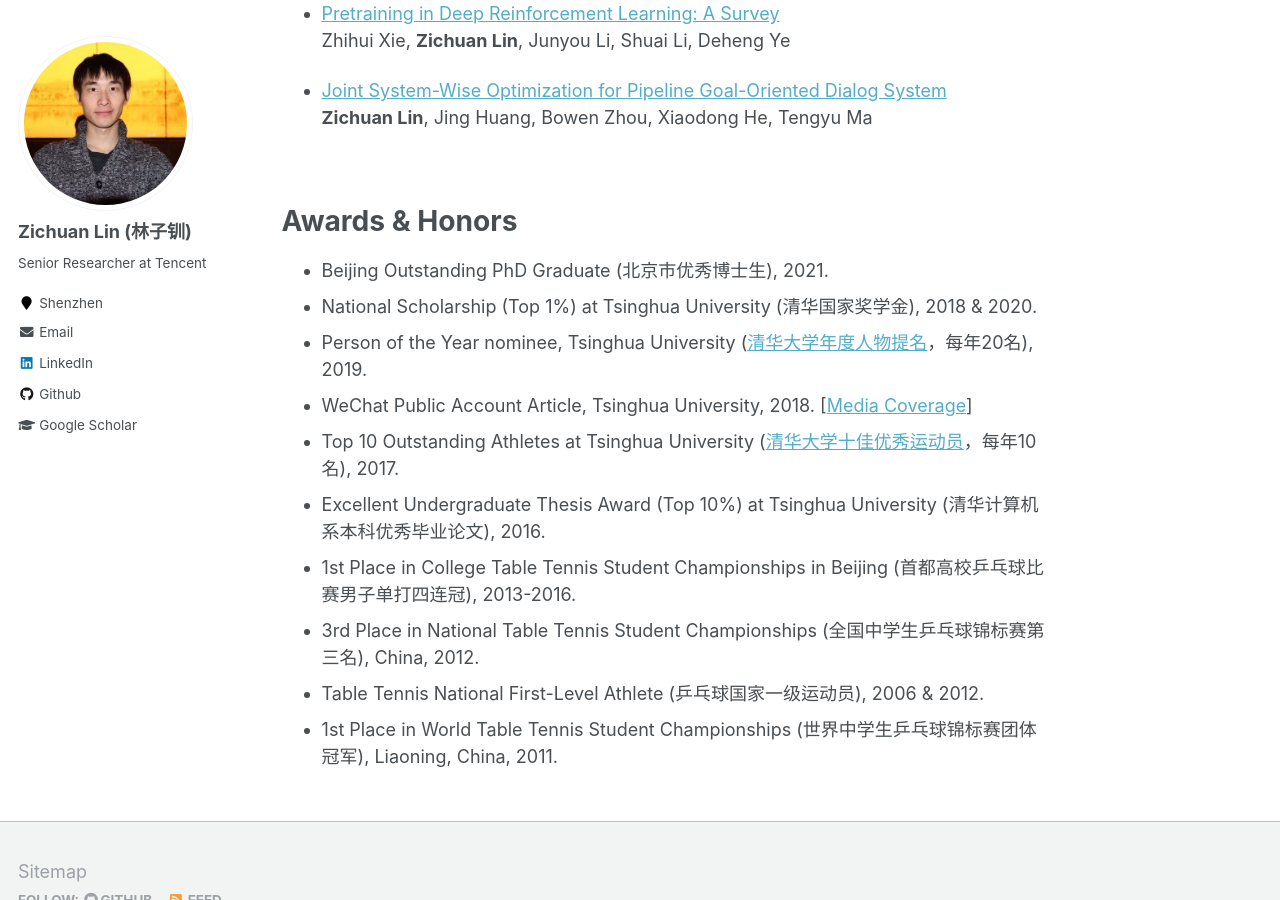
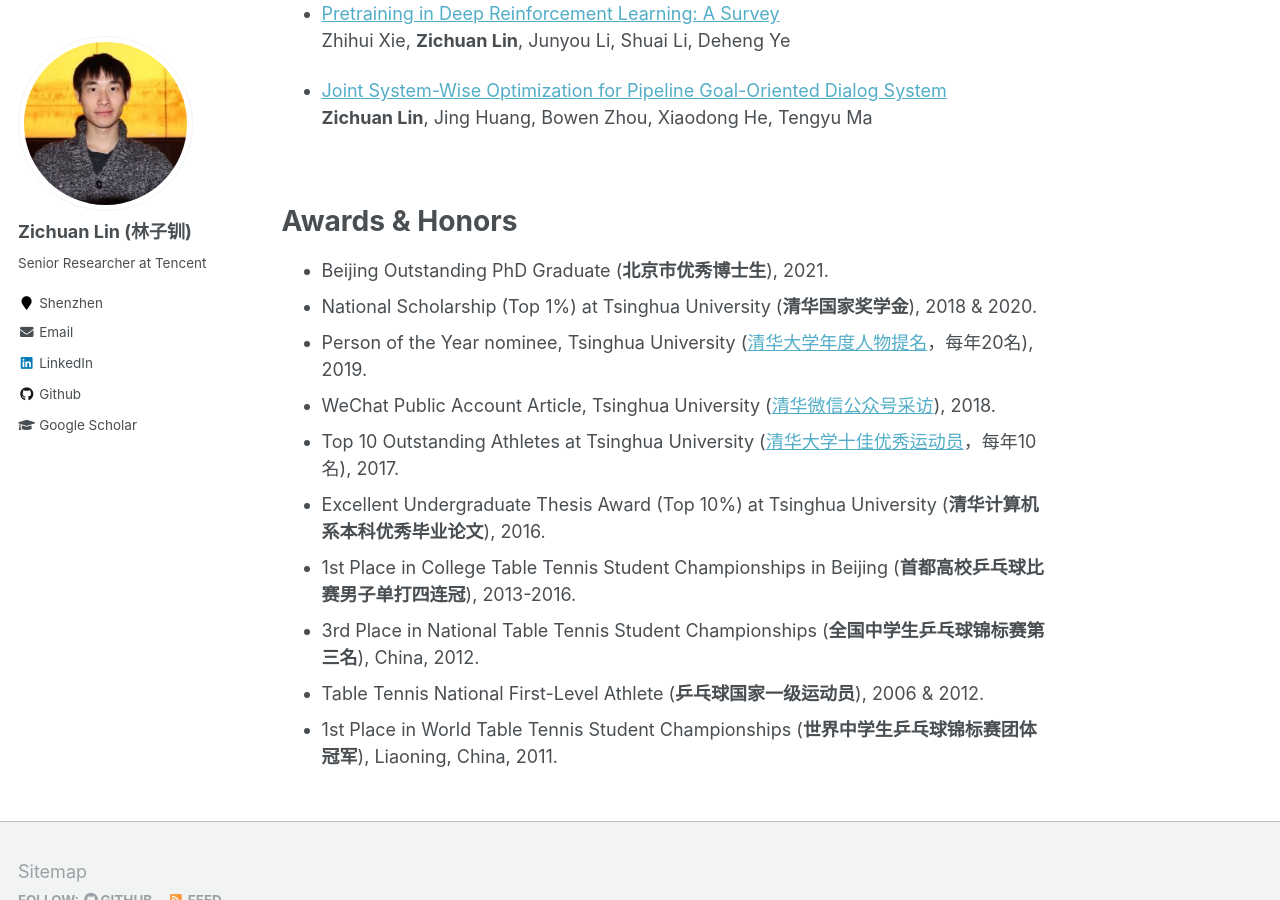
Before and after one commit to LinZichuan/linzichuan.github.io, a Jekyll site: the page built from _pages/about.md, in a window 1280 px wide and 900 px high, scrolled down 2948 px. Built offline with Jekyll 4.4.1, drawn with Linux system fonts in a browser that asks for light colours; formulas are drawn with MathJax 3.

Commit message:
Update about.md

```diff
--- a/_pages/about.md
+++ b/_pages/about.md
@@ -169,20 +169,20 @@ MSRA, Beijing, 2017
 
 Awards & Honors
 ======
-- Beijing Outstanding PhD Graduate (北京市优秀博士生), 2021.
+- Beijing Outstanding PhD Graduate (**北京市优秀博士生**), 2021.
 <!-- - 84 Innovative Future Scholarship (Top 1%) at department of Computer Science at Tsinghua University, 2020. -->
-- National Scholarship (Top 1%) at Tsinghua University (清华国家奖学金), 2018 & 2020.
+- National Scholarship (Top 1%) at Tsinghua University (**清华国家奖学金**), 2018 & 2020.
 - Person of the Year nominee, Tsinghua University ([清华大学年度人物提名](https://mp.weixin.qq.com/s/OtJSuCslUEhj2x59Mctixw)，每年20名), 2019.
 <!-- - Tsinghua Scholarship for Overseas Graduate Study, 2019. -->
 <!-- - Excellence in the Microsoft Research Asia Internship Program, 2018. [[Media Coverage](https://mp.weixin.qq.com/s/KM69I6NycCPUtHapNvATVA)] -->
-- WeChat Public Account Article, Tsinghua University, 2018. [[Media Coverage](https://mp.weixin.qq.com/s/eqKkSmXaBXZVKtjG6s-dPg)]
+- WeChat Public Account Article, Tsinghua University ([清华微信公众号采访](https://mp.weixin.qq.com/s/eqKkSmXaBXZVKtjG6s-dPg)), 2018.
 - Top 10 Outstanding Athletes at Tsinghua University ([清华大学十佳优秀运动员](https://mp.weixin.qq.com/s/_K68zJjTLo4zgzc4RE0WnQ)，每年10名), 2017.
-- Excellent Undergraduate Thesis Award (Top 10%) at Tsinghua University (清华计算机系本科优秀毕业论文), 2016.
+- Excellent Undergraduate Thesis Award (Top 10%) at Tsinghua University (**清华计算机系本科优秀毕业论文**), 2016.
 <!-- - Top 2 in Tsinghua Mathematical Contest in Modeling, 2016. -->
-- 1st Place in College Table Tennis Student Championships in Beijing (首都高校乒乓球比赛男子单打四连冠), 2013-2016.
-- 3rd Place in National Table Tennis Student Championships (全国中学生乒乓球锦标赛第三名), China, 2012.
-- Table Tennis National First-Level Athlete (乒乓球国家一级运动员), 2006 & 2012.
-- 1st Place in World Table Tennis Student Championships (世界中学生乒乓球锦标赛团体冠军), Liaoning, China, 2011.
+- 1st Place in College Table Tennis Student Championships in Beijing (**首都高校乒乓球比赛男子单打四连冠**), 2013-2016.
+- 3rd Place in National Table Tennis Student Championships (**全国中学生乒乓球锦标赛第三名**), China, 2012.
+- Table Tennis National First-Level Athlete (**乒乓球国家一级运动员**), 2006 & 2012.
+- 1st Place in World Table Tennis Student Championships (**世界中学生乒乓球锦标赛团体冠军**), Liaoning, China, 2011.
 
 <!--
 Experience and Services
```
